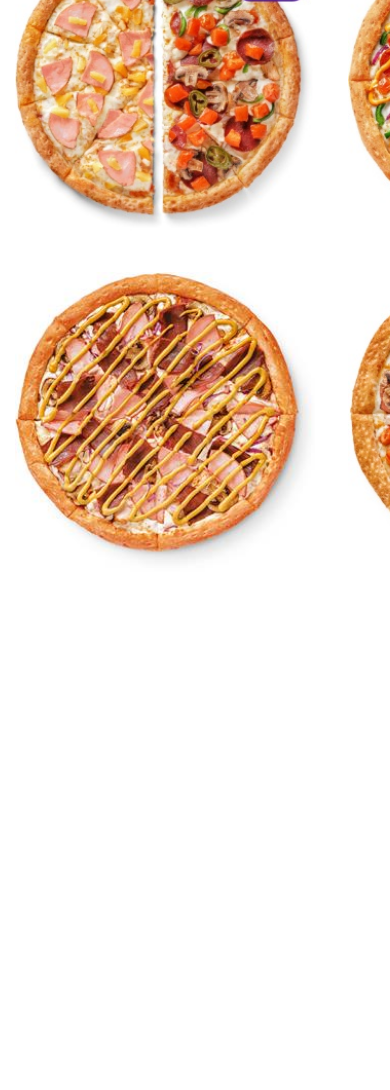
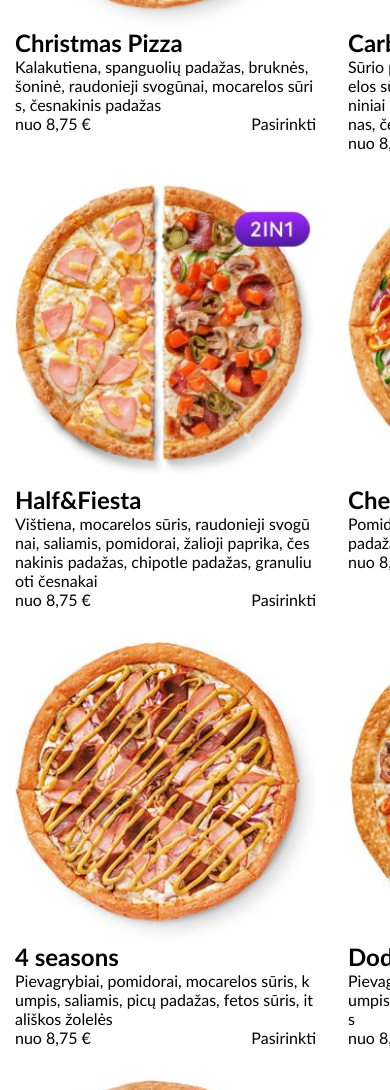
Before and after one commit to sabinalebediene/15-DodoPizza, a plain HTML site: page index.html in a window 390 px wide. Shown: the part 910-2000 px from the top of the page. Before the commit the page ends 1482 px from the top, so only its background shows below. Drawn offline with Linux system fonts and the light colour scheme.

Commit message:
content Pizza style with flex done

```diff
--- a/css/content.css
+++ b/css/content.css
@@ -1,31 +1,27 @@
-#content {
-    /* background-color: red; */
-    min-width: 1300px;
+#pizza {
     display: flex;
-    flex-direction: row;
-    gap: 33px;
-    /* justify-content: space-between; */
-    flex-wrap: wrap;
+    width: 1300px;
+    gap: 32px;
+    flex-flow: row wrap;
+    margin-top: 50px;
 }
-.listImgP {
-
-
-
-
-
-}
-    .listImgPizza {
-
-
-
-
+    .title {
+        display: flex;
+        width: 100%;
     }
-        .imgPizza {
-
+    .imgPizza {
+        width: 301px;
+    }
+        .pizzaSubtitle {
+            width: 301px;
         }
-            .listImgP {
-
+            .priceLeft .priceRigth {
+                display: inline-block;
+                width: 301;
             }
-                .imgPizza {
-                    width: 300px;
-                }
+            .priceLeft {
+                float: left;
+            }
+            .priceRigth {
+                float: right;
+            }
--- a/index.html
+++ b/index.html
@@ -37,7 +37,7 @@
     <!-- content -->
     <div class="container">
         <div class="row">
-            <div id="content"></div>
+            <div id="pizza"></div>
         </div>
     </div>
     <!-- Delivery and payment -->
--- a/js/components/content/Content.js
+++ b/js/components/content/Content.js
@@ -1,12 +1,13 @@
-import { ContentForm } from './ContentForm.js'
+import { ContentPizza } from './ContentPizza.js'
 
 class Content {
     constructor(params){
         this.selector = params.selector;
         this.imgPath = params.imgPath;
         this.singleImg = params.singleImg;
+        this.title = params.title;
 
-        this.contentFormObj = new ContentForm(params);
+        this.contentPizzaObj = new ContentPizza(params);
 
         this.render();
 
@@ -16,9 +17,10 @@ class Content {
      * Generuoja content elemento HTML.
      */
     generateHTML() {
-        const contentFormHTML = this.contentFormObj.generateHTML();
+        const contentPizzaHTML = this.contentPizzaObj.generateHTML();
 
-        return `${contentFormHTML}`
+        return `<h1 class="title">${this.title}</h1>
+                ${contentPizzaHTML}`;
     }
 
     /**
--- a/js/components/content/ContentForm.js
+++ /dev/null
@@ -1,25 +0,0 @@
-class ContentForm {
-    constructor(params) {
-        this.data = params.data;
-        this.imgPath = params.imgPath;
-        this.singleImg = params.singleImg;
-
-    }
-
-    /**
-     * Generuoja content form elementus HTML.
-     */
-    generateHTML() {
-        let HTML = '';
-        for (let item of this.singleImg) {
-            HTML += `<div class="listImgP">
-                            <img class = "imgPizza" src="${this.imgPath + item.image}" alt="${item.imagealt}">
-                        </div>`;
-
-        }
-            return HTML;
-
-    }
-}
-
-export { ContentForm };
--- /dev/null
+++ b/js/components/content/ContentPizza.js
@@ -0,0 +1,33 @@
+class ContentPizza {
+    constructor(params) {
+        this.data = params.data;
+        this.imgPath = params.imgPath;
+        this.singleImg = params.singleImg;
+
+    }
+
+    /**
+     * Generuoja content form elementus HTML.
+     */
+    generateHTML() {
+        let HTML = '';
+        for (let item of this.singleImg) {
+            HTML += `<div class="listItem">
+                        <div class="listImgPizza">
+                            <img class = "imgPizza" src="${this.imgPath + item.image}" alt="${item.imagealt}">
+                            <h2>${item.title}</h2>
+                            <p class="pizzaSubtitle">${item.subtitle}</p>
+                        </div>
+                        <div class="row">
+                            <div class="priceLeft">${item.price}</div>
+                            <div class="priceRigth">Pasirinkti</div>
+                        </div>
+                    </div>`;
+
+        }
+            return HTML;
+
+    }
+}
+
+export { ContentPizza };
--- /dev/null
+++ b/js/data/pizza.js
@@ -0,0 +1,201 @@
+const pizzaData = {
+    selector: '#pizza',
+    imgPath: './img/Picos/',
+    title: 'Picos',
+    singleImg: [
+        {
+            image: 'Pica1.jpg',
+            imagealt:'first image',
+            title: 'Christmas Pizza',
+            subtitle: 'Kalakutiena, spanguolių padažas, bruknės, šoninė, raudonieji svogūnai, mocarelos sūris, česnakinis padažas',
+            price: 'nuo 8,75 €',
+            active: true
+        },
+        {
+            image: 'Pica2.jpeg',
+            imagealt:'second image',
+            title: 'Carbonara',
+            subtitle: 'Sūrio padažas, granuliuoti česnakai, mocarelos sūris, raudonieji svogūnai, šoninė, vyšniniai pomidorai, itališkos žolelės, parmezanas, čederio sūris',
+            price: 'nuo 8,75 €',
+            active: true
+        },
+        {
+            image: 'Pica3.jpeg',
+            imagealt:'third image',
+            title: 'Pesto',
+            subtitle: 'Vištiena, fetos sūris, vyšniniai pomidorai, mocarelos sūris, padažas pesto, česnakinis padažas',
+            price: 'nuo 8,75 €',
+            active: true
+        },
+        {
+            image: 'Pica3.jpg',
+            imagealt:'third image',
+            title: 'Half&Half',
+            subtitle: '',
+            price: 'nuo 8,75 €',
+            active: true
+        },
+        {
+            image: 'Pica4.jpeg',
+            imagealt:'fifth image',
+            title: 'Half&Fiesta',
+            subtitle: 'Vištiena, mocarelos sūris, raudonieji svogūnai, saliamis, pomidorai, žalioji paprika, česnakinis padažas, chipotle padažas, granuliuoti česnakai',
+            price: 'nuo 8,75 €',
+            active: true
+        },
+        {
+            image: 'Pica5.jpeg',
+            imagealt:'sixth image',
+            title: 'Cheesy Chicken',
+            subtitle: 'Pomidorai, mocarelos sūris, vištiena, sūrio padažas',
+            price: 'nuo 8,75 €',
+            active: true
+        },
+        {
+            image: 'Pica6.jpg',
+            imagealt:'seventh image',
+            title: 'Crazy',
+            subtitle: 'Saldžiarūgštis padažas, vištiena, mocarelos sūris, saliamis, picų padažas',
+            price: 'nuo 8,75 €',
+            active: true
+        },
+        {
+            image: 'Pica7.jpeg',
+            imagealt:'8 image',
+            title: 'Royal',
+            subtitle: 'Pievagrybiai, čili padažas, picų padažas, raudonieji svogūnai, vištiena, jautiena, kumpis, mocarelos sūris',
+            price: 'nuo 8,75 €',
+            active: true
+        },
+        {
+            image: 'Pica8.jpg',
+            imagealt:'9 image',
+            title: '4 seasons',
+            subtitle: 'Pievagrybiai, pomidorai, mocarelos sūris, kumpis, saliamis, picų padažas, fetos sūris, itališkos žolelės',
+            price: 'nuo 8,75 €',
+            active: true
+        },
+        {
+            image: 'Pica9.jpeg',
+            imagealt:'10 image',
+            title: 'Dodo',
+            subtitle: 'Pievagrybiai, pomidorai, mocarelos sūris, kumpis, saliamis, žalioji paprika, picų padažas',
+            price: 'nuo 8,75 €',
+            active: true
+        },
+        {
+            image: 'Pica10.jpeg',
+            imagealt:'11 image',
+            title: 'Chicken BBQ',
+            subtitle: 'Mocarelos sūris, šoninė, vištiena, raudonieji svogūnai, picų padažas, bbq padažas',
+            price: 'nuo 8,75 €',
+            active: true
+        },
+        {
+            image: 'Pica11.jpg',
+            imagealt:'12 image',
+            title: 'Mexican',
+            subtitle: 'Pievagrybiai, picų padažas, jalapeno griežinėliai, žalioji paprika, vištiena, saliamis, mocarelos sūris, pomidorai',
+            price: 'nuo 8,75 €',
+            active: true
+        },
+        {
+            image: 'Pica12.jpg',
+            imagealt:'13 image',
+            title: 'Pepperoni',
+            subtitle: 'Picų padažas, mocarelos sūris, saliamis',
+            price: 'nuo 8,75 €',
+            active: true
+        },
+        {
+            image: 'Pica13.jpeg',
+            imagealt:'14 image',
+            title: 'Champion',
+            subtitle: 'Pievagrybiai, mocarelos sūris, kumpis, picų padažas',
+            price: 'nuo 8,75 €',
+            active: true
+        },
+        {
+            image: 'Pica14.jpg',
+            imagealt:'15 image',
+            title: 'Ranch',
+            subtitle: 'Česnakinis padažas, pomidorai, mocarelos sūris, kumpis, vištiena, granuliuoti česnaka',
+            price: 'nuo 8,75 €',
+            active: true
+        },
+        {
+            image: 'Pica15.jpg',
+            imagealt:'16 image',
+            title: 'Cheeseburger',
+            subtitle: 'Mocarelos sūris, pomidorai, šoninė, jautiena, raudonieji svogūnai, marinuoti agurkai, picų padažas',
+            price: 'nuo 8,75 €',
+            active: true
+        },
+        {
+            image: 'Pica16.jpg',
+            imagealt:'17 image',
+            title: 'Hawaiian',
+            subtitle: 'Picų padažas, ananasai, mocarelos sūris, kumpis',
+            price: 'nuo 8,75 €',
+            active: true
+        },
+        {
+            image: 'Pica17.jpg',
+            imagealt:'18 image',
+            title: 'Spicy',
+            subtitle: 'Mocarelos sūris, čili padažas, jalapeno griežinėliai, saliamis, picų padažas, medžiotojų dešrelės',
+            price: 'nuo 8,75 €',
+            active: true
+        },
+        {
+            image: 'Pica18.jpeg',
+            imagealt:'19 image',
+            title: 'Margherita',
+            subtitle: 'Picų padažas, mocarelos sūris, pomidorai, itališkos žolelės',
+            price: 'nuo 8,75 €',
+            active: true
+        },
+        {
+            image: 'Pica19.jpg',
+            imagealt:'20 image',
+            title: 'Seafood',
+            subtitle: 'Mocarelos sūris, šoninė, vištiena, krevetės, picų padažas',
+            price: 'nuo 8,75 €',
+            active: true
+        },
+        {
+            image: 'Pica20.jpg',
+            imagealt:'21 image',
+            title: 'The Meats',
+            subtitle: 'Medžiotojų dešrelės, mocarelos sūris, šoninė, kumpis, jautiena, picų padažas',
+            price: 'nuo 8,75 €',
+            active: true
+        },
+        {
+            image: 'Pica21.jpg',
+            imagealt:'22 image',
+            title: 'Vegetarian',
+            subtitle: 'Pievagrybiai, fetos sūris, picų padažas, marinuoti agurkai, juodosios alyvuogės, žalioji paprika, raudonieji svogūnai, mocarelos sūris, pomidorai, itališkos žolelės',
+            price: 'nuo 8,75 €',
+            active: true
+        },
+        {
+            image: 'Pica22.jpg',
+            imagealt:'23 image',
+            title: 'Cheese',
+            subtitle: 'Mocarelos sūris, picų padažas, fetos suгis, itališkos žolelės',
+            price: 'nuo 8,75 €',
+            active: true
+        },
+        {
+            image: 'Pica22.jpg',
+            imagealt:'23 image',
+            title: 'Picos pyragas',
+            subtitle: 'Bruknės, ananasai, sutirštintas pienas',
+            price: 'nuo 8,75 €',
+            active: true
+        },
+    ],
+}
+
+export { pizzaData };
--- a/js/main.js
+++ b/js/main.js
@@ -8,7 +8,7 @@ import { Menu } from './components/menu/Menu.js';
 import { introData } from './data/intro.js';
 import { Intro } from './components/intro/Intro.js';
 // content import
-import { contentData } from './data/content.js';
+import { pizzaData } from './data/pizza.js';
 import { Content } from './components/content/Content.js';
 // Delivery and payment import
 // footer import
@@ -22,7 +22,7 @@ new Menu(menuData);
 // intro logic
 new Intro(introData);
 // content logic
-new Content(contentData);
+new Content(pizzaData);
 // Delivery and payment logic
 // footer logic
 // terms and condition logic
```
Also changed, not shown: js/data/content.js (deleted, +0 -96 lines).
